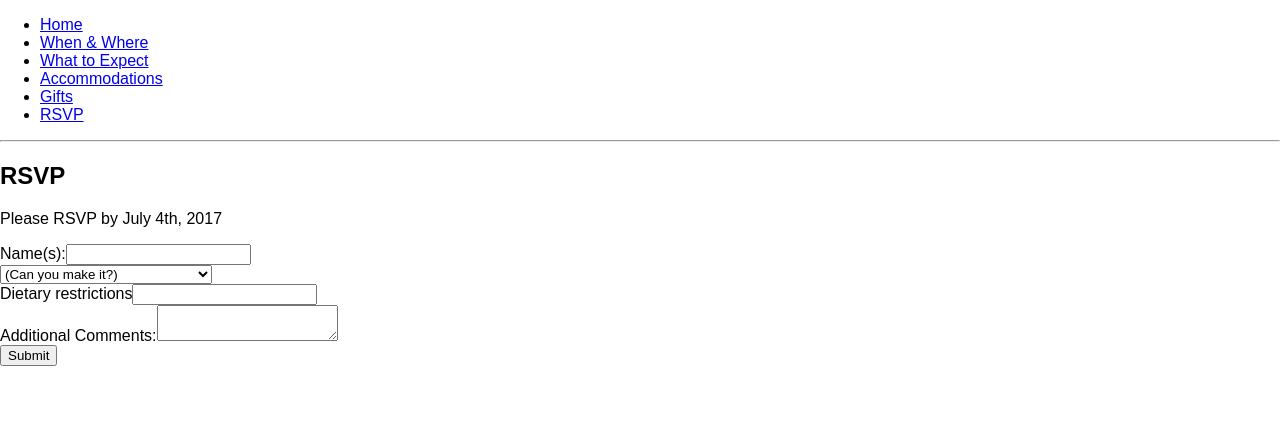
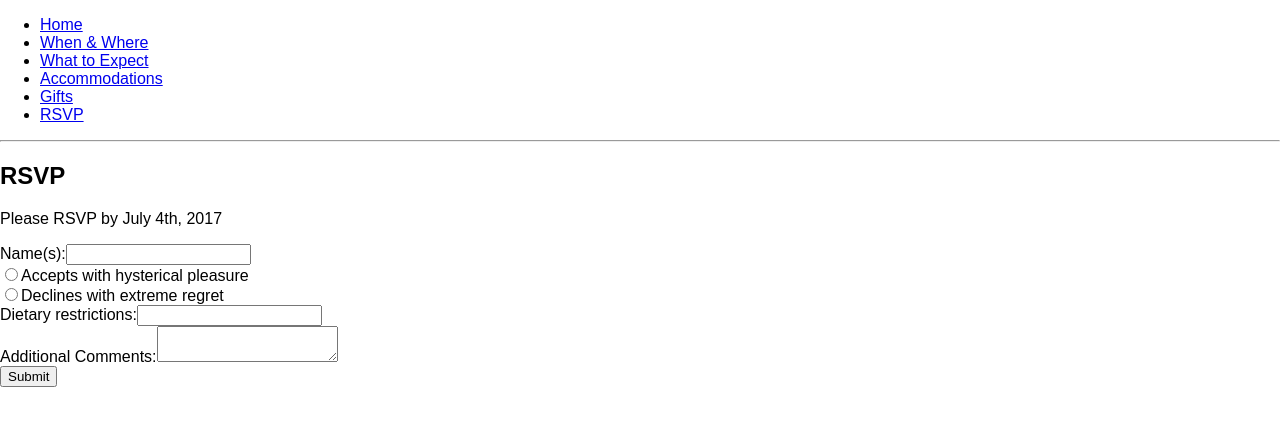
Before and after one commit to robatron/wedweb, a React (Create React App) app: page /rsvp in a window 1280 px wide. Shown: the top 426 px of the page. Built offline with nearby package versions, Linux system fonts and the light colour scheme.

Commit message:
Use radio buttons

```diff
--- a/src/components/RsvpForm.js
+++ b/src/components/RsvpForm.js
@@ -6,7 +6,7 @@ class RsvpForm extends React.Component {
     super(props);
     this.state = {
       'names': '',
-      'isAttending': 'null',
+      'isAttending': null,
       'dietRestricts': '',
       'comments': ''
     };
@@ -26,11 +26,11 @@ class RsvpForm extends React.Component {
       .get({
         url:'http://localhost:3000',
         form: {
-          howdyTo: this.state.value
+          ...this.state
         }
       })
       .on('response', (response) => {
-        console.log('Server response', response);
+        console.log('Successfully submitted:', response.request);
       })
   }
 
@@ -46,19 +46,33 @@ class RsvpForm extends React.Component {
           />
         </label>
         <br />
+
         <label>
-          <select
-            value={this.state['isAttending']}
+          <input
+            type="radio"
+            name="isAttending"
+            value={true}
+            checked={this.state.isAttending === "true"}
             onChange={this.handleChange.bind(this, 'isAttending')}
-          >
-            <option value="null">(Can you make it?)</option>
-            <option value="true">Accepts with hysterical pleasure</option>
-            <option value="false">Declines with extreme regret</option>
-          </select>
+          />
+            Accepts with hysterical pleasure
         </label>
         <br />
+
         <label>
-          Dietary restrictions
+          <input
+            type="radio"
+            name="isAttending"
+            value={false}
+            checked={this.state.isAttending === "false"}
+            onChange={this.handleChange.bind(this, 'isAttending')}
+          />
+            Declines with extreme regret
+        </label>
+        <br />
+
+        <label>
+          Dietary restrictions:
           <input
             type="text"
             value={this.state['dietRestrict']}
```
